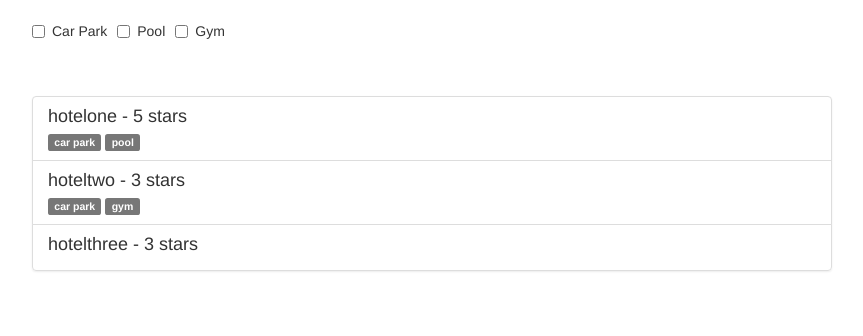
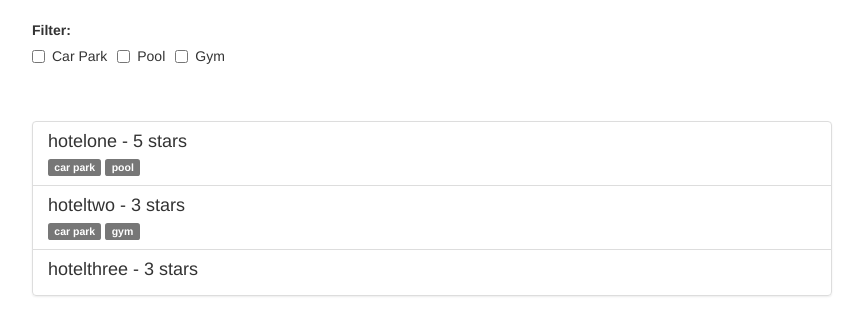
Before and after one commit to michaelezehi/laterooms-kata, a React app: page / in a window 1280 px wide. Shown: the top 336 px of the page, without its empty margins (208-1071 px from the left). Built offline with nearby package versions, Linux system fonts and the light colour scheme.

Commit message:
HotelFilter add in label

```diff
--- a/src/HotelFilter/index.js
+++ b/src/HotelFilter/index.js
@@ -1,7 +1,7 @@
 import React, { Component } from 'react';
 import { array, func } from 'prop-types';
 
-import { FormGroup, Checkbox } from 'react-bootstrap';
+import { FormGroup, ControlLabel, Checkbox } from 'react-bootstrap';
 
 class HotelFilter extends Component {
 
@@ -62,6 +62,7 @@ class HotelFilter extends Component {
   render() {
     return (
       <FormGroup>
+        <ControlLabel>Filter:</ControlLabel><br />
         <Checkbox onChange={this.handleFilterChange.bind(this)} inputRef={ref => { this.carParkActive = ref; }} inline>Car Park</Checkbox>
         <Checkbox onChange={this.handleFilterChange.bind(this)} inputRef={ref => { this.poolActive = ref; }} inline>Pool</Checkbox>
         <Checkbox onChange={this.handleFilterChange.bind(this)} inputRef={ref => { this.gymActive = ref; }} inline>Gym</Checkbox>
```
